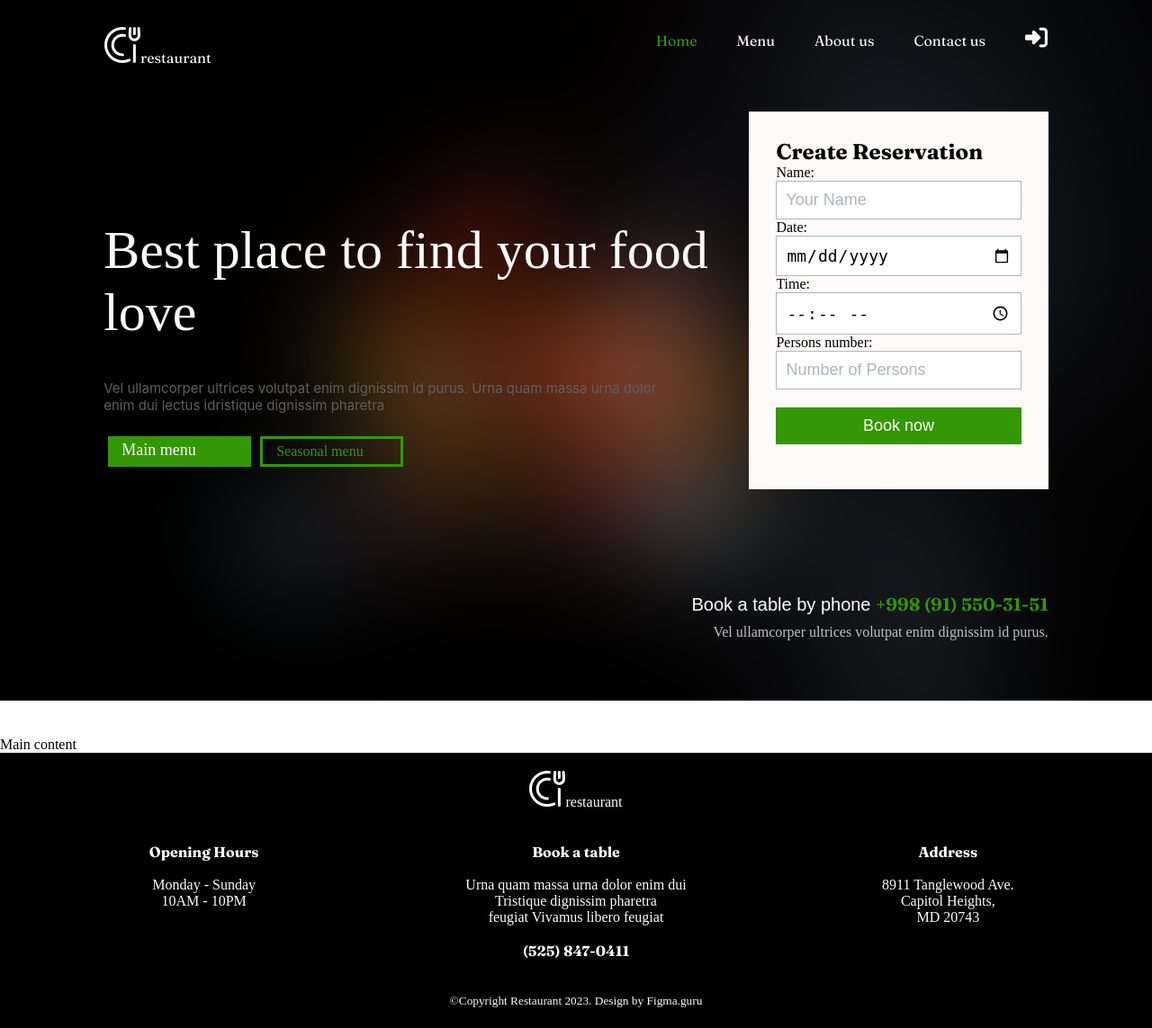
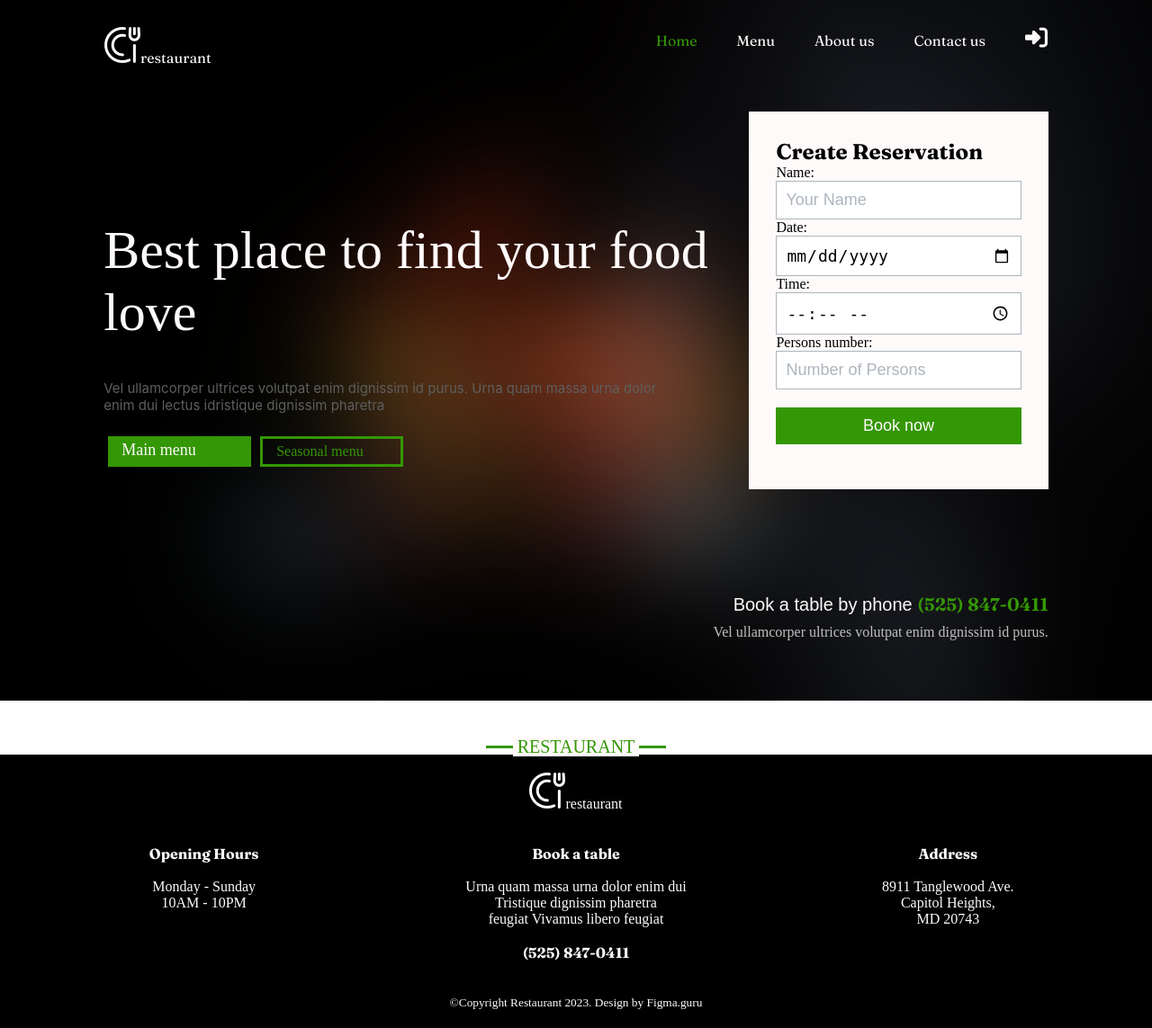
Before and after one commit to Shokhanasser1/restaurant, a Django app: page / in a window 1280 px wide. Shown: the whole page at 90% size. Before the commit the page ends 1120 px from the top, so only its background shows below. Run offline with Django 4.2, Linux system fonts and the light colour scheme; style sheets or scripts are compiled from the project's sources.

Commit message:
html element adding

```diff
--- a/static/styles/home.css
+++ b/static/styles/home.css
@@ -99,4 +99,35 @@
 .header-content .bottom p {
   color: silver;
   margin: 10px 0;
+}
+
+.home-container {
+  text-align: center;
+  display: flex;
+  flex-direction: column;
+  justify-content: space-between;
+  align-items: center;
+}
+.home-container .restaurant-styling-name {
+  width: 200px;
+  max-height: 20px;
+  font-size: 20px;
+  color: #349705;
+  position: relative;
+  z-index: 1;
+  text-align: center;
+}
+.home-container .restaurant-styling-name span {
+  background-color: snow;
+  padding: 0 5px;
+}
+.home-container .restaurant-styling-name hr {
+  z-index: -1;
+  width: 100%;
+  top: 50%;
+  height: 3px;
+  position: absolute;
+  left: 0;
+  background-color: #349705;
+  border: none;
 }/*# sourceMappingURL=home.css.map */
--- a/static/styles/home.scss
+++ b/static/styles/home.scss
@@ -105,3 +105,40 @@
     }
   }
 }
+
+.home-container {
+  text-align: center;
+  display: flex;
+  flex-direction: column;
+  justify-content: space-between;
+  align-items: center;
+
+
+  .restaurant-styling-name {
+    width: 200px;
+    max-height: 20px;
+    font-size: 20px;
+    color: #349705;
+    position: relative;
+    z-index: 1;
+    text-align: center;
+
+
+    span {
+      background-color: snow;
+      padding: 0 5px;
+    }
+
+    hr {
+      z-index: -1;
+      width: 100%;
+      top: 50%;
+      height: 3px;
+      position: absolute;
+      left: 0;
+      background-color: #349705;
+      border: none;
+    }
+
+  }
+}
--- a/templates/home.html
+++ b/templates/home.html
@@ -28,12 +28,14 @@ Home page
         </div>
     </div>
     <div class="bottom">
-        <p class="p">Book a table by phone <a class="phone-number" href="tel: +998915503151">+998 (91) 550-31-51</a></p>
+        <p class="p">Book a table by phone <a class="phone-number" href="tel: 5258470411">(525) 847-0411</a></p>
         <p>Vel ullamcorper ultrices volutpat enim dignissim id purus.</p>
     </div>
 </div>
 {% endblock %}
 
 {% block content %}
-Main content
+<div class="home-container">
+    <div class="restaurant-styling-name"><hr><span>RESTAURANT</span></div>
+</div>
 {% endblock %}
```
Also changed, not shown: 1 other file.
